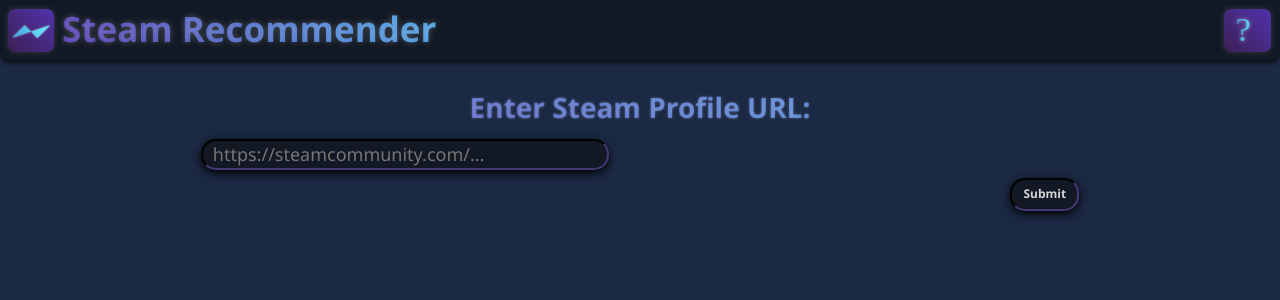
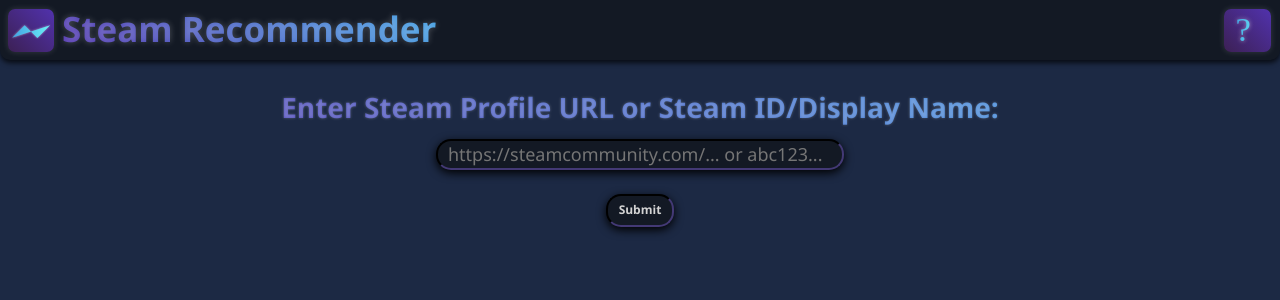
Before and after one commit to wtrstylus-331/Steam-Recommender, a Django app: page / in a window 1280 px wide. Shown: the top 300 px of the page. Run offline with Django 5.2, Linux system fonts and the light colour scheme.

Commit message:
Update fields

```diff
--- a/templates/index.html
+++ b/templates/index.html
@@ -21,19 +21,18 @@
         </div>
 
         <div class="url-input">
-            <h3>Enter Steam Profile URL:</h3>
-            <div style="display: flex; justify-content: center">
-                <input type="text" value="" id="steam_url_input" onfocusin="focus_in()" onfocusout="focus_out()" placeholder="https://steamcommunity.com/...">
-                <button id="submit_url_btn" onclick="validate_url()">Submit</button>
-            </div>
+            <h3>Enter Steam Profile URL or Steam ID/Display Name:</h3>
+            <input type="text" value="" id="steam_url_input" onfocusin="focus_in()" onfocusout="focus_out()" placeholder="https://steamcommunity.com/... or abc123...">
+            <button id="submit_url_btn" onclick="validate_url()">Submit</button>
         </div>
 
         <div class="invalid-label" id="err_url_label">
-            <h2>Invalid URL</h2>
+            <h2>Invalid Entry</h2>
         </div>
 
         <div class="extra-display" id="ext_display">
             <h3>Valid Steam URL Formats:<br><br>    - https://steamcommunity.com/profiles/76561....<br>    - https://steamcommunity.com/id/abc123...</h3>
+            <h3>Steam ID/Display Name:<br><br>    - Case sensitive input<br>    - Must match what is displayed on steam profile/profile url</h3>
         </div>
     </body>
 
```
